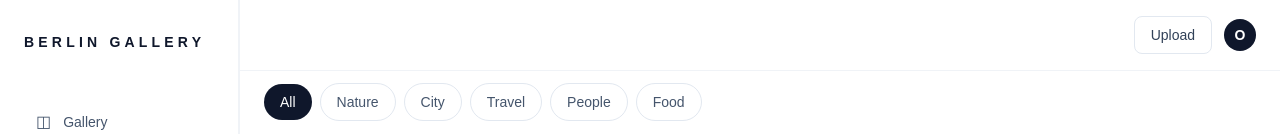
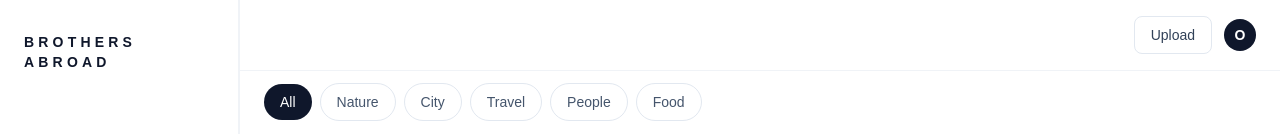
Before and after one commit to omar-gaal/berlin-gallery, a Next.js app: page / in a window 1280 px wide. Shown: the top 134 px of the page. Built offline with nearby package versions, Linux system fonts and the light colour scheme.

Commit message:
change title name to   "Brothers Abroad"

```diff
--- a/components/gallery/app-sidebar.tsx
+++ b/components/gallery/app-sidebar.tsx
@@ -7,7 +7,7 @@ export default function AppSidebar() {
   return (
     <aside className="flex h-screen flex-col border-r border-slate-200/50 bg-white px-6 py-8">
       <h1 className="text-sm font-semibold uppercase tracking-[0.3em] text-slate-900">
-        Berlin Gallery
+        Brothers Abroad
       </h1>
       <nav className="mt-12 space-y-2" aria-label="Primary">
         {navItems.map((item) => (
```
